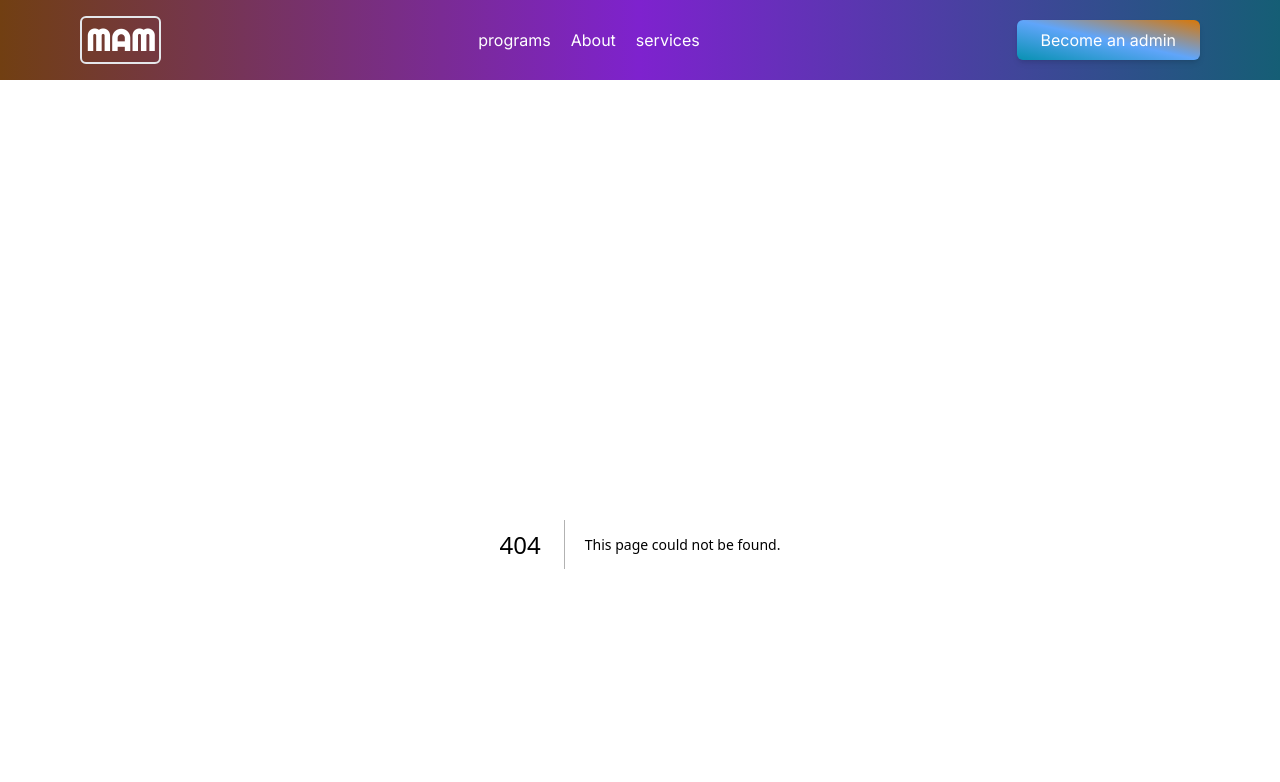
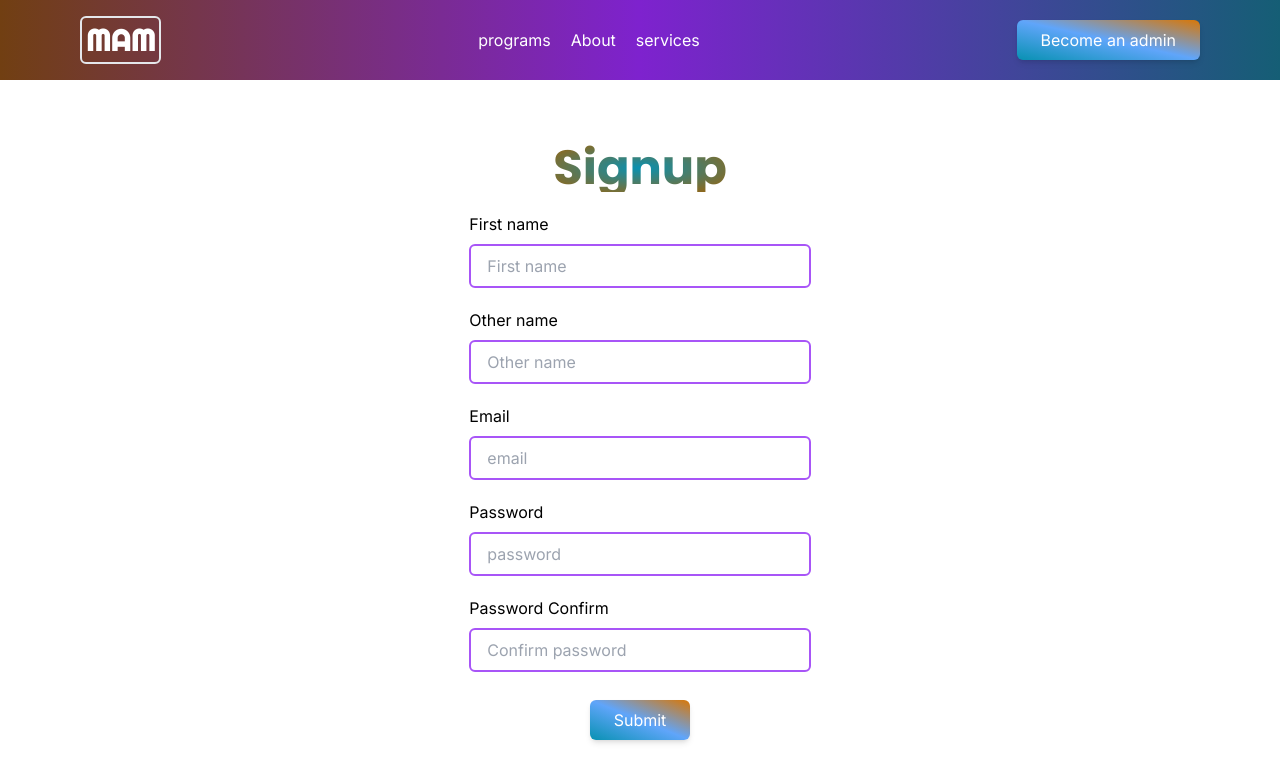
Before and after one commit to belloshehu/mosque-around-me, a Next.js app: page /auth/signup in a window 1280 px wide. Before the commit this address had no page. Shown: the top 782 px of the page. Built offline with nearby package versions, Linux system fonts and the light colour scheme.

Commit message:
Add login  and signup forms

```diff
--- /dev/null
+++ b/app/_components/H3Title.jsx
@@ -0,0 +1,15 @@
+"use client";
+import { Righteous, Poppins } from "next/font/google";
+
+const righteous = Righteous({ subsets: ["latin"], weight: ["400"] });
+const poppins = Poppins({ subsets: ["latin"], weight: ["400", "700"] });
+const H3Title = ({ text }) => {
+  return (
+    <h3
+      className={`${poppins.className} font-bold text-transparent bg-clip-text bg-gradient-radial from-cyan-600 to-yellow-700 text-3xl lg:text-5xl`}>
+      {text}
+    </h3>
+  );
+};
+
+export default H3Title;
--- /dev/null
+++ b/app/_components/LoginForm.jsx
@@ -0,0 +1,64 @@
+"use client";
+import React from "react";
+import * as Yup from "yup";
+import { Formik, Form, Field, ErrorMessage } from "formik";
+import Link from "next/link";
+import { styles } from "../styles";
+
+const LoginForm = () => {
+  return (
+    <div className="w-full lg:w-1/3 bg-gradient-to-tr">
+      <Formik
+        initialValues={{
+          email: "",
+          password: "",
+        }}
+        onSubmit={(values, { setSubmitting, e }) => {
+          e.preventDefault();
+          console.log("submitting..", values);
+        }}
+        validationSchema={Yup.object({
+          email: Yup.string()
+            .email("Invalid email address")
+            .required("Email is required"),
+          password: Yup.string()
+            .min(8, "Must be at least 8 characters")
+            .required("Password required")
+            .matches(/[a-z]+/, "Must contain atleast one lowercase character")
+            // .matches(/[A-Z]+/, "One uppercase character")
+            // .matches(/[@$!%*#?&]+/, "One special character")
+            .matches(/\d+/, "Must contain atleast one number"),
+        })}>
+        <Form>
+          <div className="flex flex-col items-center justify-center gap-2 md:gap-5 w-full">
+            <div className="flex flex-col  gap-2 w-full">
+              <label htmlFor="email">Email</label>
+              <Field
+                name="email"
+                type="email"
+                className={styles.input}
+                placeholder="email"
+              />
+            </div>
+
+            <div className="flex flex-col gap-2 w-full">
+              <label htmlFor="password">Password</label>
+              <Field
+                name="password"
+                type="password"
+                className={styles.input}
+                placeholder="password"
+              />
+            </div>
+
+            <Link href="#" className={`${styles.button} w-full`}>
+              Login
+            </Link>
+          </div>
+        </Form>
+      </Formik>
+    </div>
+  );
+};
+
+export default LoginForm;
--- a/app/_components/Mosque.jsx
+++ b/app/_components/Mosque.jsx
@@ -18,13 +18,17 @@ const Mosque = ({
   return (
     <Link
       href={`/mosque/${id}`}
-      className="flex flex-col items-center gap-1 border-[1px] rounded-md w-full hover:scale-105 duration-150 transition-all">
-      <Image src={image} height={300} className="w-full" />
-      <h3
-        className={`${righteous.className} font-semibold text-transparent bg-clip-text text-slate-700 text-xl`}>
-        {name}
-      </h3>
-      <div className="flex flex-col gap-2 p-5 lg:px-7 bg-slate-50 w-full text-slate-600">
+      className="relative flex flex-col items-center gap-1 border-[1px] rounded-md h-full w-full group hover:scale-105 duration-150 transition-all">
+      <Image
+        src={image}
+        height={500}
+        className="w-full aspect-square  h-full object-contain"
+      />
+      <div className="absolute top-0 h-full hover:bg-opacity-0 hover:text-black  z-10 left-0 flex flex-col transition-all duration-250 justify-end items-center gap-2 p-5 lg:px-7 bg-opacity-50 bg-black w-full text-white">
+        <h3
+          className={`${righteous.className} absolute top-0 font-semibold  text-center text-xl`}>
+          {name}
+        </h3>
         <div className="flex items-center justify-center text-center gap-2">
           <FaMapMarkerAlt className="" />
           <p>{address}</p>
@@ -35,7 +39,7 @@ const Mosque = ({
           <span>{country}</span>
         </div>
 
-        <div className="flex justify-around items-center bg-white w-full p-2">
+        <div className="flex justify-around items-center bg-white bg-opacity-60 group-hover:bg-slate-400 w-full p-2">
           <div className="flex gap-1 items-center text-purple-700">
             <FaCalendar />
             <span>{date}</span>
--- /dev/null
+++ b/app/_components/SignupForm.jsx
@@ -0,0 +1,102 @@
+"use client";
+import React from "react";
+import * as Yup from "yup";
+import { Formik, Form, Field, ErrorMessage } from "formik";
+import Link from "next/link";
+import { styles } from "../styles";
+
+const SignupForm = () => {
+  return (
+    <div className="w-full lg:w-1/3 bg-gradient-to-tr">
+      <Formik
+        initialValues={{
+          email: "",
+          phoneNumber: "",
+          firstName: "",
+          otherName: "",
+          terms: "",
+          password: "",
+          passwordRepeat: "",
+        }}
+        onSubmit={(values, { setSubmitting, e }) => {
+          e.preventDefault();
+          console.log("submitting..", values);
+        }}
+        validationSchema={Yup.object({
+          email: Yup.string()
+            .email("Invalid email address")
+            .required("Email is required"),
+          password: Yup.string()
+            .min(8, "Must be at least 8 characters")
+            .required("Password required")
+            .matches(/[a-z]+/, "Must contain atleast one lowercase character")
+            // .matches(/[A-Z]+/, "One uppercase character")
+            // .matches(/[@$!%*#?&]+/, "One special character")
+            .matches(/\d+/, "Must contain atleast one number"),
+          passwordRepeat: Yup.string()
+            .required("Confirm password required")
+            .oneOf([Yup.ref("password"), null], "Passwords must match"),
+          terms: Yup.string().required("You must accept the terms to proceed"),
+        })}>
+        <Form>
+          <div className="flex flex-col items-center justify-center gap-2 md:gap-5 w-full">
+            <div className="flex flex-col  gap-2 w-full">
+              <label htmlFor="firstName">First name</label>
+              <Field
+                name="firstName"
+                type="text"
+                className={styles.input}
+                placeholder="First name"
+              />
+            </div>
+
+            <div className="flex flex-col  gap-2 w-full">
+              <label htmlFor="otherName">Other name</label>
+              <Field
+                name="otherName"
+                type="text"
+                className={styles.input}
+                placeholder="Other name"
+              />
+            </div>
+
+            <div className="flex flex-col  gap-2 w-full">
+              <label htmlFor="email">Email</label>
+              <Field
+                name="email"
+                type="email"
+                className={styles.input}
+                placeholder="email"
+              />
+            </div>
+
+            <div className="flex flex-col gap-2 w-full">
+              <label htmlFor="password">Password</label>
+              <Field
+                name="password"
+                type="password"
+                className={styles.input}
+                placeholder="password"
+              />
+            </div>
+            <div className="flex flex-col gap-2 w-full">
+              <label htmlFor="passwordRepeat">Password Confirm</label>
+              <Field
+                name="passwordRepeat"
+                type="password"
+                className={styles.input}
+                placeholder="Confirm password"
+              />
+            </div>
+
+            <Link href="#" className={`${styles.button} w-full`}>
+              Submit
+            </Link>
+          </div>
+        </Form>
+      </Formik>
+    </div>
+  );
+};
+
+export default SignupForm;
--- /dev/null
+++ b/app/auth/login/page.jsx
@@ -0,0 +1,14 @@
+import React from "react";
+import LoginForm from "../../_components/LoginForm";
+import H3Title from "../../_components/H3Title";
+
+const LoginPage = () => {
+  return (
+    <div className="flex flex-col justify-center items-center gap-5">
+      <H3Title text={"Login"} />
+      <LoginForm />
+    </div>
+  );
+};
+
+export default LoginPage;
--- /dev/null
+++ b/app/auth/signup/page.jsx
@@ -0,0 +1,15 @@
+import React from "react";
+import LoginForm from "../../_components/LoginForm";
+import H3Title from "../../_components/H3Title";
+import SignupForm from "../../_components/SignupForm";
+
+const SignupPage = () => {
+  return (
+    <div className="flex flex-col justify-center items-center gap-5">
+      <H3Title text={"Signup"} />
+      <SignupForm />
+    </div>
+  );
+};
+
+export default SignupPage;
```
